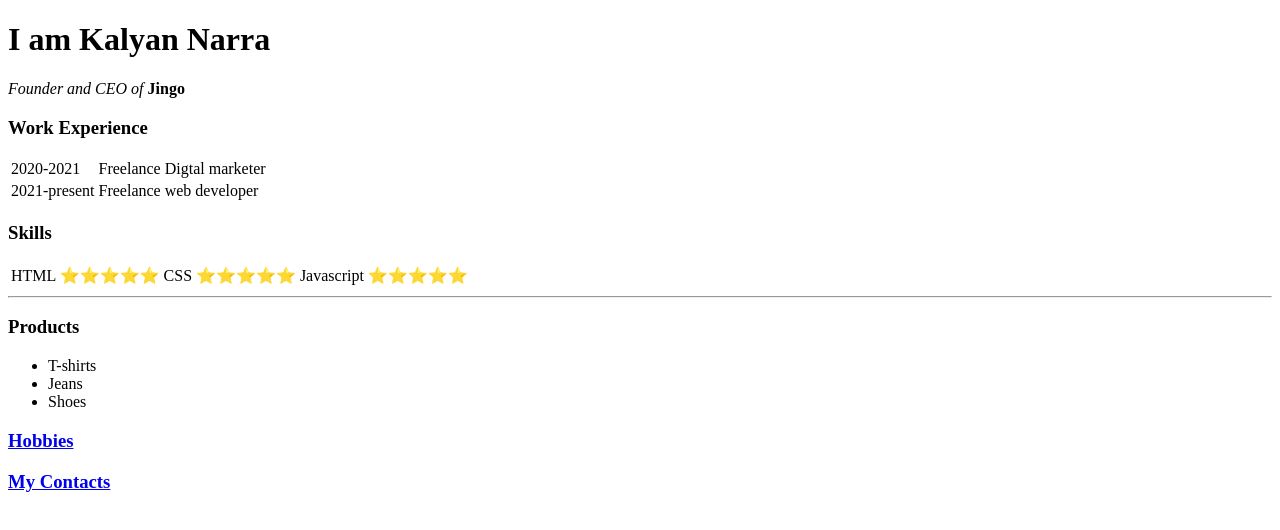
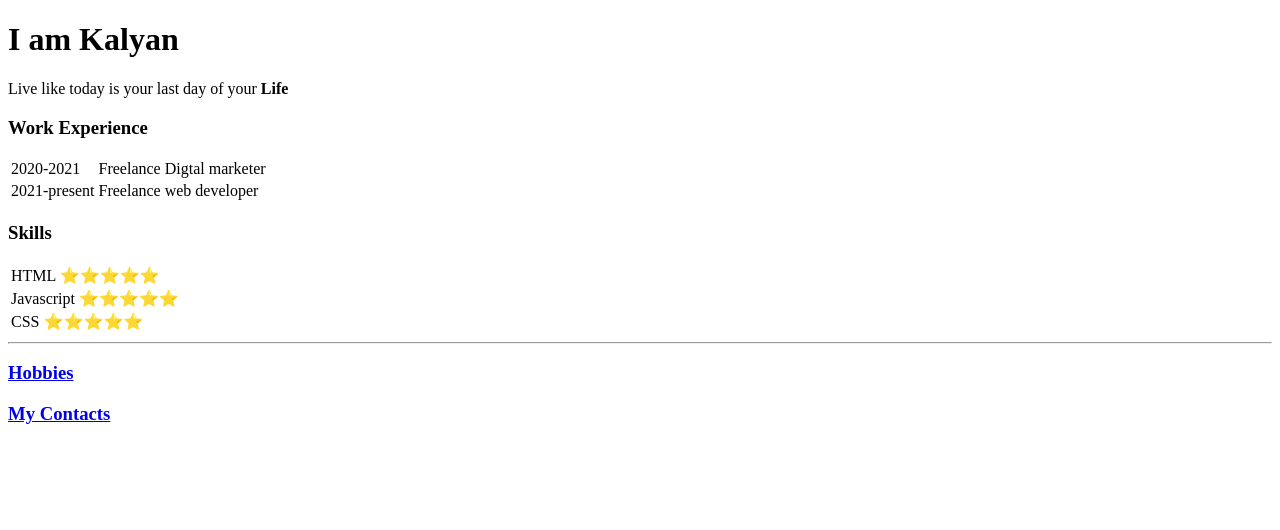
Before and after one commit to kalyan6666/cv, a plain HTML site: page index.html in a window 1280 px wide. Drawn offline with Linux system fonts and the light colour scheme.

Commit message:
update index.html

```diff
--- a/index.html
+++ b/index.html
@@ -5,8 +5,8 @@
     <title> kalyan</title>
   </head>
   <body>
-    <h1>I am Kalyan Narra</h1>
-    <p><em>Founder and CEO of </em><strong>Jingo </strong></p>
+    <h1>I am Kalyan</h1>
+    <p>Live like today is your last day of your <strong>Life</strong></p>
     <h3>Work Experience</h3>
     <table>
       <tr>
@@ -22,16 +22,15 @@
     <table>
       <tr>
         <td>HTML ⭐⭐⭐⭐⭐ </td>
-        <td>CSS ⭐⭐⭐⭐⭐ </td>
-        <td>Javascript ⭐⭐⭐⭐⭐</td>
+      </tr>
+      <tr>
+         <td>Javascript ⭐⭐⭐⭐⭐</td>
+      </tr>
+      <tr>
+          <td>CSS  ⭐⭐⭐⭐⭐ </td>
       </tr>
     </table>
-    <hr>
-    <h3>Products</h3>
-    <ul>
-      <li>T-shirts</li>
-      <li>Jeans</li>
-      <li>Shoes</li>
+      <hr>
     </ul>
     <h3><a href="hobbies.html">Hobbies</a></h3>
     <h3><a href="mycontacts.html">My Contacts</a></h3>
```
